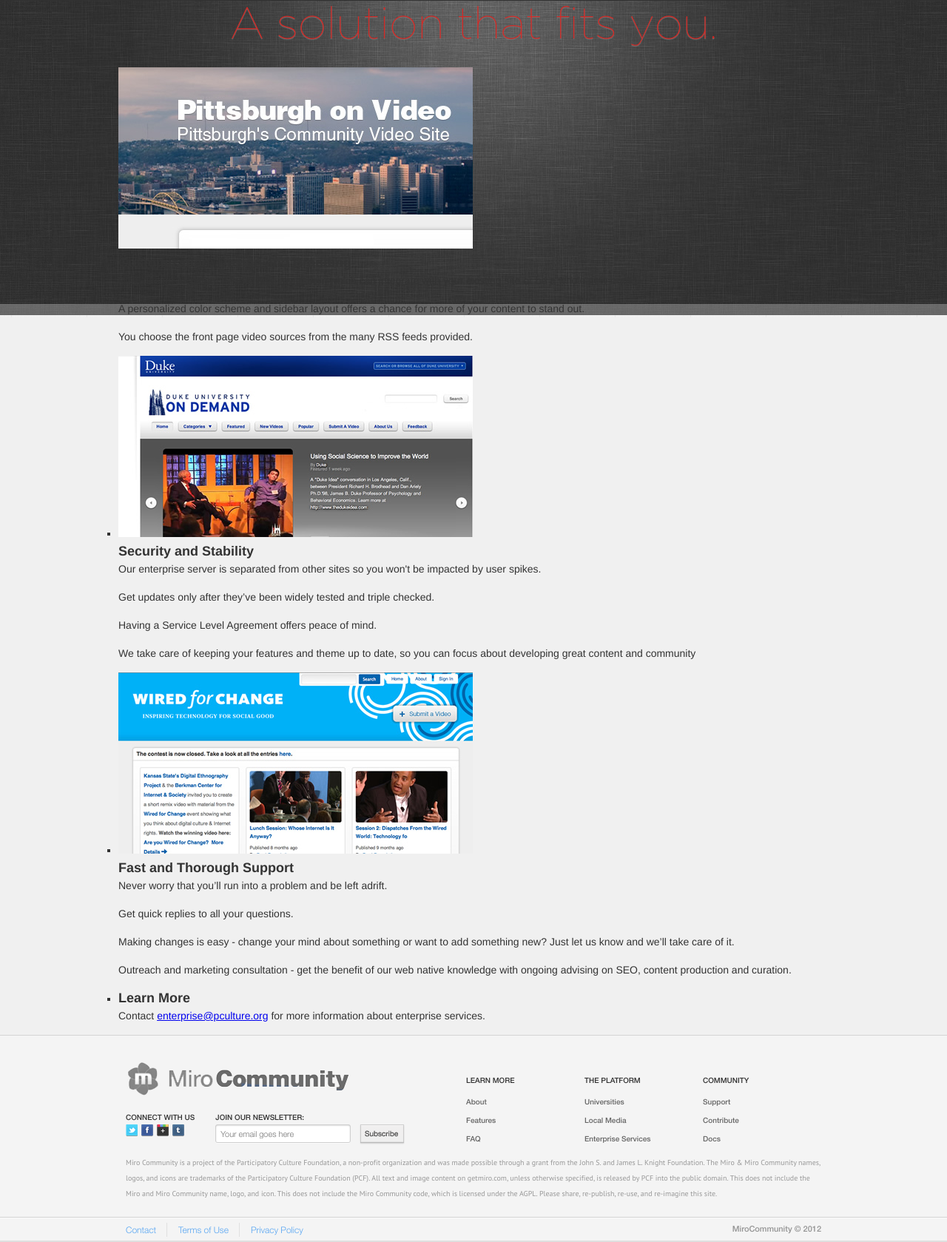
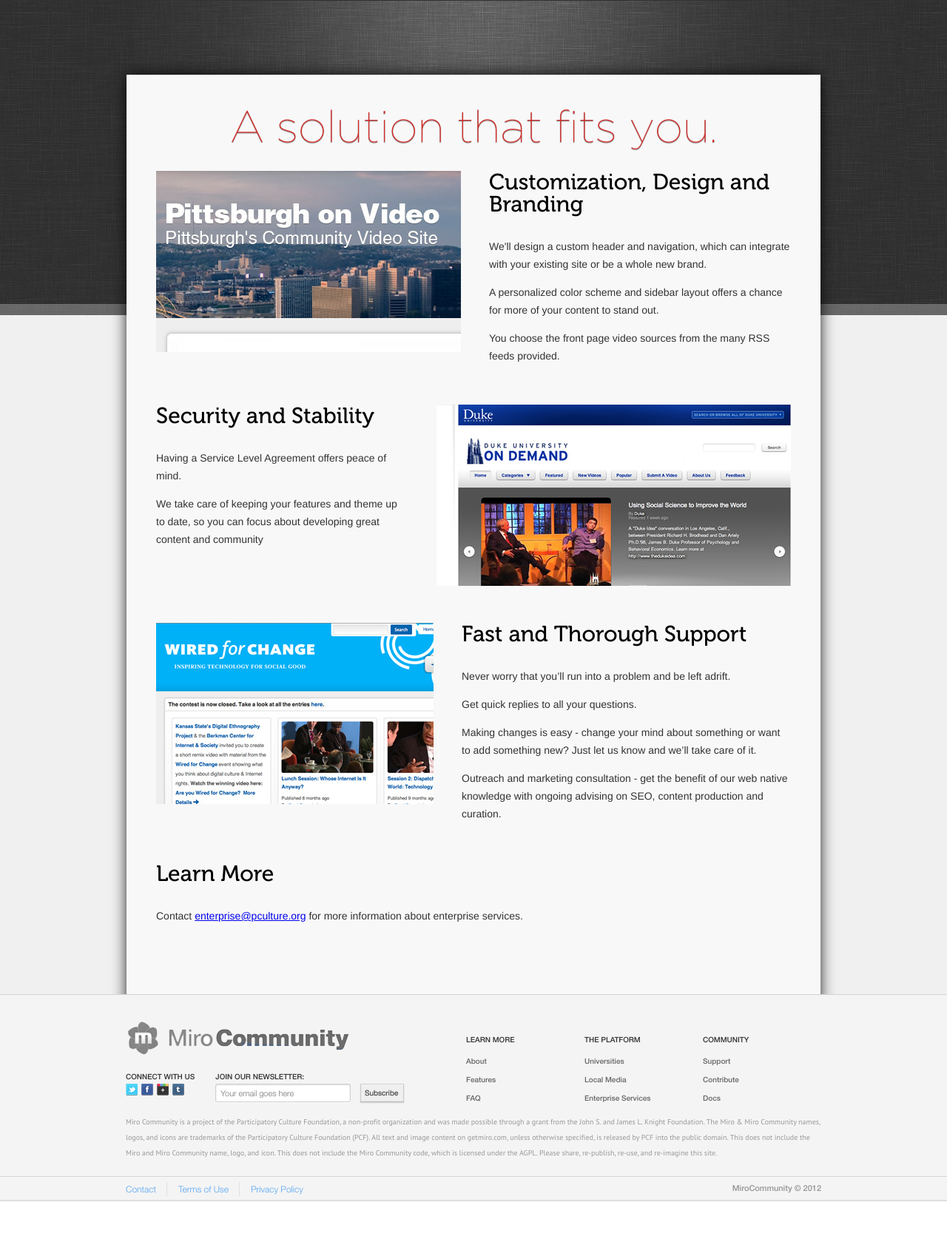
Before and after one commit to pculture/mirocommunity.org, a Django app: template mirocommunity_site/templates/mirocommunity_site/enterprise.html in a window 1280 px wide. Shown: the part 109-1788 px from the top of the page at 74% size. After the commit the page ends 1733 px from the top, so only its background shows below. Run offline with Django 3.2, Linux system fonts and the light colour scheme; the template is opened without the code that fills it: most values are stand-ins (such as "Sample title", 1, 10 or a date in 2020).

Commit message:
Cleaned up enterprise page.

```diff
--- a/mirocommunity_site/templates/mirocommunity_site/enterprise.html
+++ b/mirocommunity_site/templates/mirocommunity_site/enterprise.html
@@ -1,51 +1,37 @@
 {% extends "mirocommunity_site/__base.html" %}
 
-{% block content-wrap %}
-<div id="page-wrap">
-	<div class="top-shadow"></div>
+{% block content-inner %}
+	<h1>A solution that fits you.</h1>
 
-	<div id="page-inner-wrap">
-		{% block content %}
-		<div id="enterprise">
-			<h1 class="title-big-thin">A solution that fits you.</h1>
-
-			<ul class="enterprise-detailed">
-				<li>
-					<a href="http://pittsburghonvideo.org/" title="The Pittsburgh Foundation's Pittsburgh on Video"><img class="alignleft" src="{{ STATIC_URL }}mirocommunity_site/images/pittsburgh.jpg"></a>
+	<div class="l-section clearfix">
+		<a href="http://pittsburghonvideo.org/" title="The Pittsburgh Foundation's Pittsburgh on Video"><img class="l-floatleft" src="{{ STATIC_URL }}mirocommunity_site/images/content/enterprise/pittsburgh.jpg"></a>
 		<div class="enterprise-contents">
-						<h3>Customization, Design and Branding</h3>
+			<h2>Customization, Design and Branding</h2>
 			<p>We'll design a custom header and navigation, which can integrate with your existing site or be a whole new brand.</p>
 			<p>A personalized color scheme and sidebar layout offers a chance for more of your content to stand out.</p>
 			<p>You choose the front page video sources from the many RSS feeds provided.</p>
 		</div>
-				</li>
-				<li>
-					<a href="http://ondemand.duke.edu/" title="Duke University's Duke on Demand"><img class="alignright" src="{{ STATIC_URL }}mirocommunity_site/images/duke.jpg"></a>
+	</div>
+	<div class="l-section clearfix">
+		<a href="http://ondemand.duke.edu/" title="Duke University's Duke on Demand"><img class="l-floatright" src="{{ STATIC_URL }}mirocommunity_site/images/content/enterprise/duke.jpg"></a>
 		<div class="enterprise-contents">
-						<h3>Security and Stability</h3>
-						<p>Our enterprise server is separated from other sites so you won't be impacted by user spikes.</p>
-						<p>Get updates only after they’ve been widely tested and triple checked.</p>
+			<h2>Security and Stability</h2>
 			<p>Having a Service Level Agreement offers peace of mind.</p>
 			<p>We take care of keeping your features and theme up to date, so you can focus about developing great content and community</p>
 		</div>
-				</li>
-				<li>
-					<a href="http://wiredforchangeremix.org/" title="Wired for Change Remix Contest"><img class="alignleft" src="{{ STATIC_URL }}mirocommunity_site/images/wired.jpg"></a>
+	</div>
+	<div class="l-section clearfix">
+		<a href="http://wiredforchangeremix.org/" title="Wired for Change Remix Contest"><img class="l-floatleft" src="{{ STATIC_URL }}mirocommunity_site/images/content/enterprise/wired-for-change.jpg"></a>
 		<div class="enterprise-contents">
-						<h3>Fast and Thorough Support</h3>
+			<h2>Fast and Thorough Support</h2>
 			<p>Never worry that you’ll run into a problem and be left adrift.</p>
 			<p>Get quick replies to all your questions.</p>
 			<p>Making changes is easy - change your mind about something or want to add something new? Just let us know and we’ll take care of it.</p>
 			<p>Outreach and marketing consultation - get the benefit of our web native knowledge with ongoing advising on SEO, content production and curation.</p>
 		</div>
-				</li>
-				<li>
-					<h3>Learn More</h3>
+	</div>
+	<div class="l-section clearfix">
+		<h2>Learn More</h2>
 		<p>Contact <a href="mailto:enterprise@pculture.org">enterprise@pculture.org</a> for more information about enterprise services.</p>
-				</li>
-			</ul>
 	</div>
 {% endblock %}
-	</div>{# /.page-inner-wrap #}
-</div>{# /#page-wrap #}
-{% endblock %}
```
Also changed, not shown: mirocommunity_site/static/mirocommunity_site/images/content/enterprise/duke.jpg (renamed from mirocommunity_site/static/mirocommunity_site/images/duke.jpg), mirocommunity_site/static/mirocommunity_site/images/content/enterprise/pittsburgh.jpg (added), mirocommunity_site/static/mirocommunity_site/images/content/enterprise/wired-for-change.jpg (added), mirocommunity_site/static/mirocommunity_site/images/pittsburgh.jpg (deleted), mirocommunity_site/static/mirocommunity_site/images/wired.jpg (deleted). Lines whose indentation alone changed are shown as unchanged.
